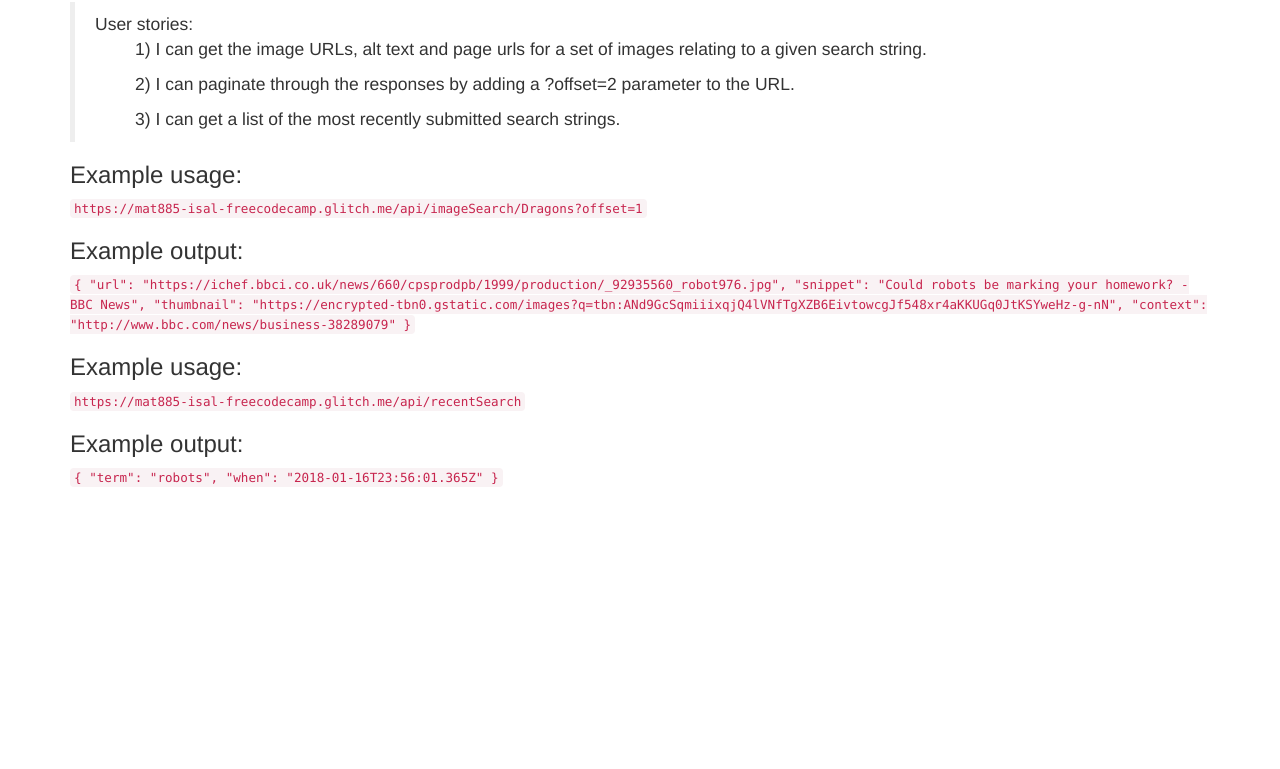
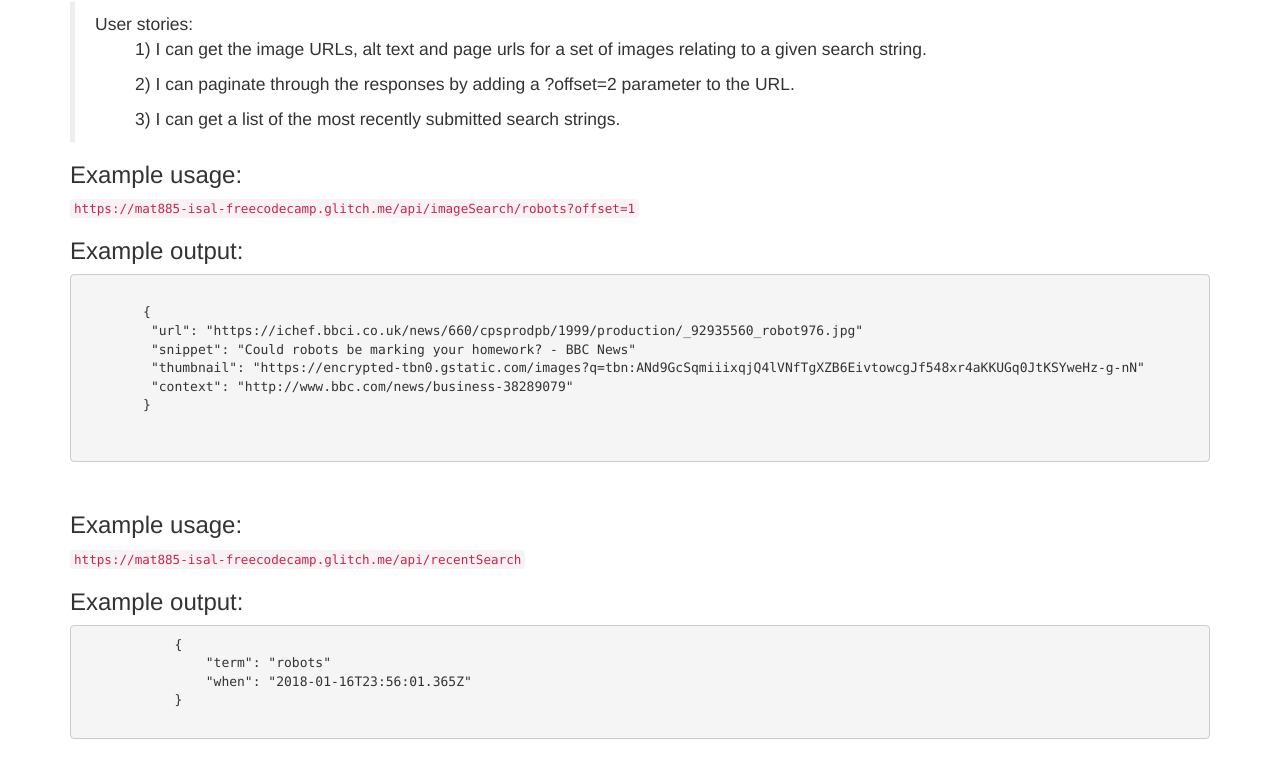
Before and after one commit to martin885/mat885-isal-freecodecamp, a website: page public/index.html in a window 1280 px wide. Shown: the part 68-837 px from the top of the page. Before the commit the page ends 800 px from the top, so only its background shows below. Drawn offline with nearby package versions, Linux system fonts and the light colour scheme.

Commit message:
commit final

```diff
--- a/public/index.html
+++ b/public/index.html
@@ -1,9 +1,11 @@
 <!DOCTYPE html>
-<html lang="en" ng-app="shortUrlApp">
+<html lang="en">
+
 <head>
     <title>Image Search Abstraction Layer</title>
     <link rel="stylesheet" href="https://maxcdn.bootstrapcdn.com/bootstrap/3.3.6/css/bootstrap.min.css">
 </head>
+
 <body>
     <div class="container">
         <h1 class="header">
@@ -16,27 +18,33 @@
             <ul>3) I can get a list of the most recently submitted search strings.</ul>
         </blockquote>
         <h3>Example usage:</h3>
-        <code>https://mat885-isal-freecodecamp.glitch.me/api/imageSearch/Dragons?offset=1</code><br>
+        <code>https://mat885-isal-freecodecamp.glitch.me/api/imageSearch/robots?offset=1</code>
+        <br>
         <h3>Example output:</h3>
-        <code>
-            {
-                "url": "https://ichef.bbci.co.uk/news/660/cpsprodpb/1999/production/_92935560_robot976.jpg",
-                "snippet": "Could robots be marking your homework? - BBC News",
-                "thumbnail": "https://encrypted-tbn0.gstatic.com/images?q=tbn:ANd9GcSqmiiixqjQ4lVNfTgXZB6EivtowcgJf548xr4aKKUGq0JtKSYweHz-g-nN",
-                "context": "http://www.bbc.com/news/business-38289079"
-              }
-        </code>
+        <pre>
+
+        {
+         "url": "https://ichef.bbci.co.uk/news/660/cpsprodpb/1999/production/_92935560_robot976.jpg"
+         "snippet": "Could robots be marking your homework? - BBC News"
+         "thumbnail": "https://encrypted-tbn0.gstatic.com/images?q=tbn:ANd9GcSqmiiixqjQ4lVNfTgXZB6EivtowcgJf548xr4aKKUGq0JtKSYweHz-g-nN"
+         "context": "http://www.bbc.com/news/business-38289079"
+        }
+
+    </pre>
+        <br>
         <h3>Example usage:</h3>
         <code>https://mat885-isal-freecodecamp.glitch.me/api/recentSearch</code>
+        <br>
         <h3>Example output:</h3>
-        <code>
-
+        <pre>
             {
-                "term": "robots",
+                "term": "robots"
                 "when": "2018-01-16T23:56:01.365Z"
-              }
-        </code>
+            }
+            </pre>
+        <br>
     </div>
 
 </body>
+
 </html>
```
